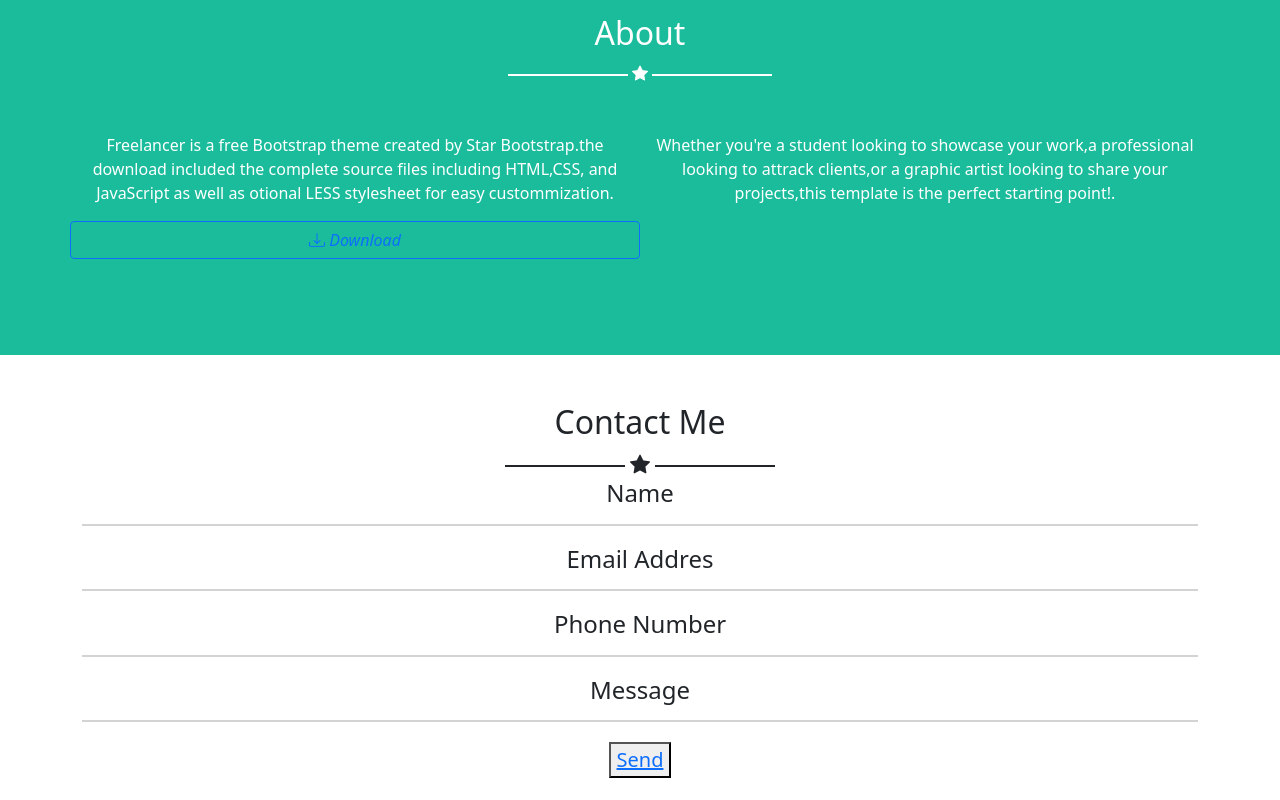
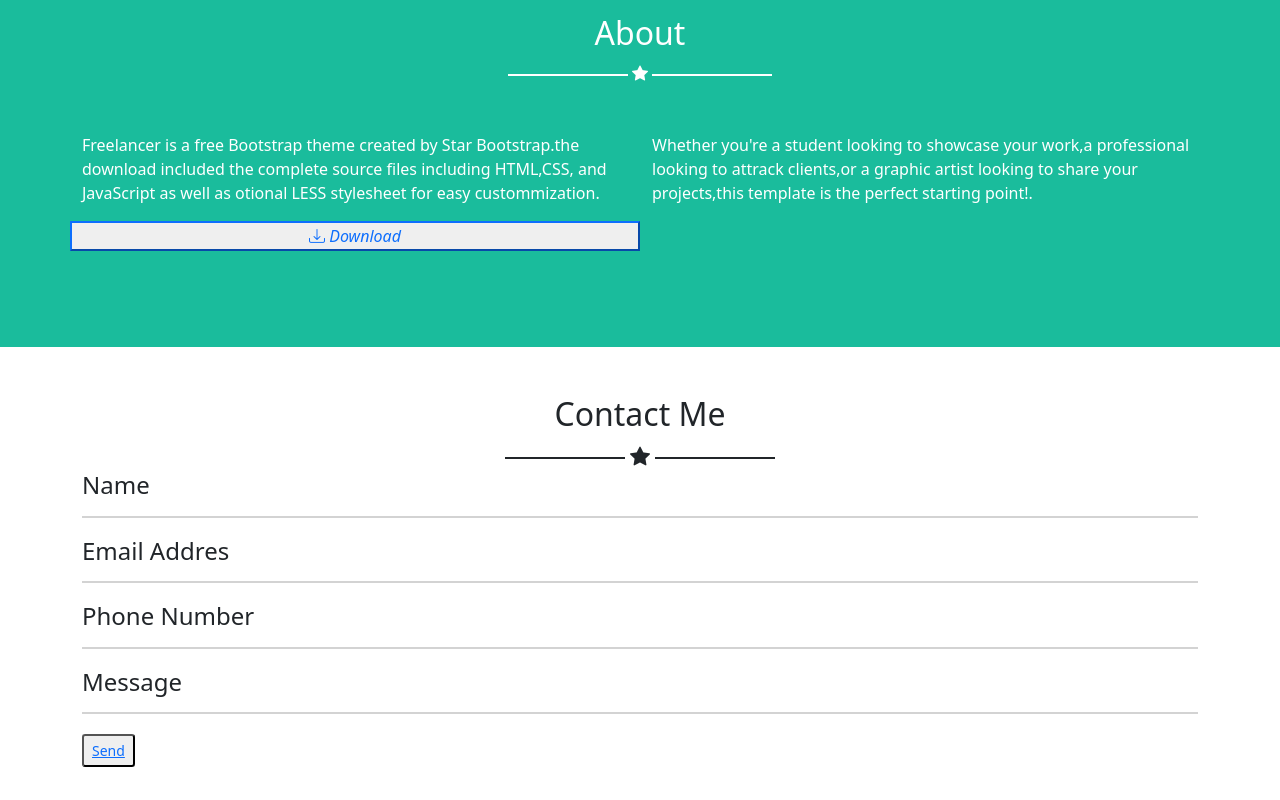
Before and after one commit to Sansone11/html-css-bootstrap-freelancer, a plain HTML site: page index.html in a window 1280 px wide. Shown: the part 1260-2060 px from the top of the page. Drawn offline with nearby package versions, Linux system fonts and the light colour scheme.

Commit message:
style-structure-review

```diff
--- a/css/style.css
+++ b/css/style.css
@@ -46,6 +46,11 @@ img{
     vertical-align: middle;
 }
 
+.btn-md{
+    width: 4rem;
+    text-align: center;
+}
+
 i{
     height: 40px;
     width: 40px;
@@ -60,6 +65,6 @@ i{
     vertical-align: middle;
 }
 
-.portfolio>.col{
-    border-radius: 15%;
+a{
+    text-decoration-style: none;
 }
--- a/index.html
+++ b/index.html
@@ -14,9 +14,9 @@
 
 <body>
     <!-- NAVBAR -->
-    <header class="navbar px-5">
+    <header class="navbar sm-text-center navbar-md px-5">
         <div class="container d-flex justify-content-beetwen align-items-center text-white">
-            <div class="logo">
+            <div class="logo fs-3 logo-sm text-center ">
                 <h2>Start Bootstraop</h2>
 
             </div>
@@ -80,37 +80,37 @@
             </div>
         </section>
         <!-- ABOUT -->
-        <section class=" about mt-5 text-center text-white mb-5 pt-4 pb-5">
-            <h2>About</h2>
-            <div class="star">
+        <section class=" about mt-5 text-white mb-5 pt-4 pb-5">
+            <h2 class="subtitle text-center">About</h2>
+            <div class="star text-center">
                 <i class="bi bi-star-fill"></i>
             </div>
             <div class="container">
                 <div class="row row-cols-1 row-cols-md-2  text-white py-5">
-                    <div class="col-6 ">
+                    <div class="col ">
                         <p>Freelancer is a free Bootstrap theme created by Star Bootstrap.the download included the
                             complete source files including HTML,CSS, and JavaScript as well as otional LESS stylesheet
                             for easy custommization.</p>
                     </div>
-                    <div class="col-6 ">
+                    <div class="col">
                         <p>Whether you're a student looking to showcase your work,a professional looking to attrack
                             clients,or a graphic artist looking to share your projects,this template is the perfect
                             starting point!.</p>
                     </div>
-                    <button class="btn btn-outline-primary"><i class="bi bi-download"> Download</i></button>
+                    <button class="btn-md btn-outline-primary text-center"><i class="bi bi-download"> Download</i></button>
                 </div>
 
             </div>
         </section>
         <!-- CONTACT ME -->
-        <section class="contact text-center  mb-5">
+        <section class="contact  mb-5">
             <div class="container">
                 <div class="row fs-5 row-cols-1">
-                    <h2>Contact Me</h2>
-                    <div class="star">
+                    <h2 class="subtitle text-center">Contact Me</h2>
+                    <div class="star text-center">
                         <i class="bi bi-star-fill"></i>
                     </div>
-                    <div class="col fs-6">
+                     <div class="col col sm  fs-6  ">
 
                         <h4>Name</h4>
 
@@ -122,7 +122,7 @@
 
                     </div>
                     <div class="col">
-                        <button><a href="#">Send</a></button>
+                        <button class="btn-sm "><a href="#">Send</a></button>
 
                     </div>
 
```
